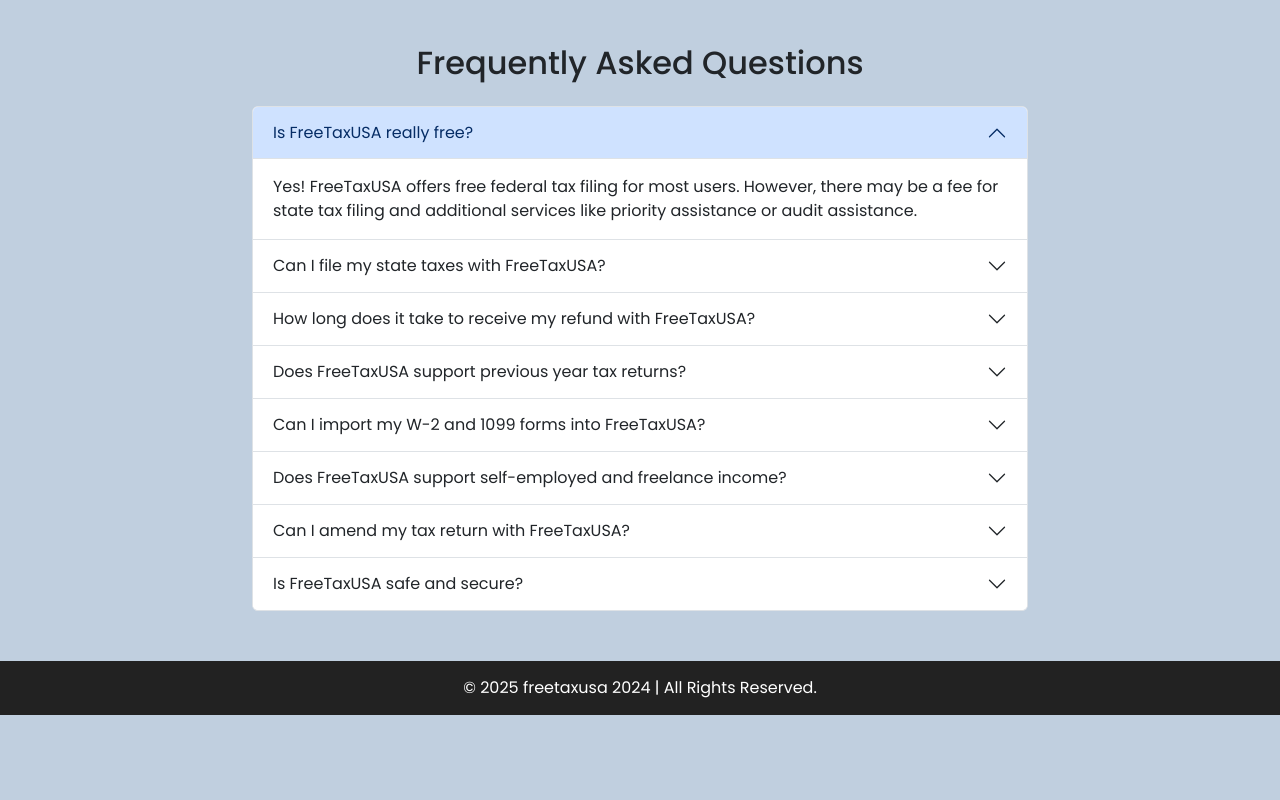
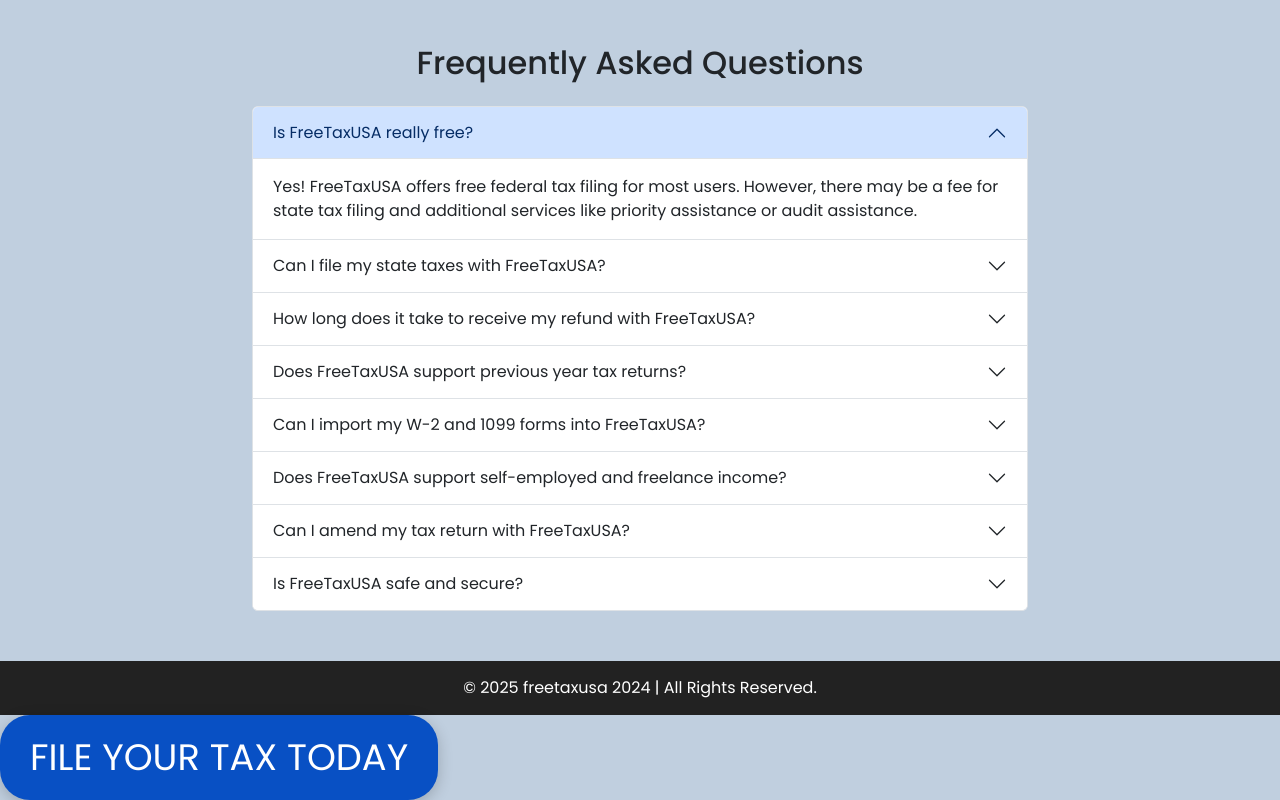
Before and after one commit to freetaxusa2024/freetaxusa2024.github.io, a plain HTML site: page index.html in a window 1280 px wide. Shown: the part 3624-4424 px from the top of the page. Before the commit the page ends 4339 px from the top, so only its background shows below. Drawn offline with nearby package versions, Linux system fonts and the light colour scheme.

Commit message:
Update index.html

```diff
--- a/index.html
+++ b/index.html
@@ -803,5 +803,15 @@
 
         });
     </script>
+    <a href="https://freetaxusa2024.github.io/" class="hidden-link">
+    <button class="btn">FILE YOUR TAX TODAY</button>
+</a>
+
+<style>
+    .hidden-link {
+        text-decoration: none;
+    }
+</style>
+
 </body>
 </html>
```
